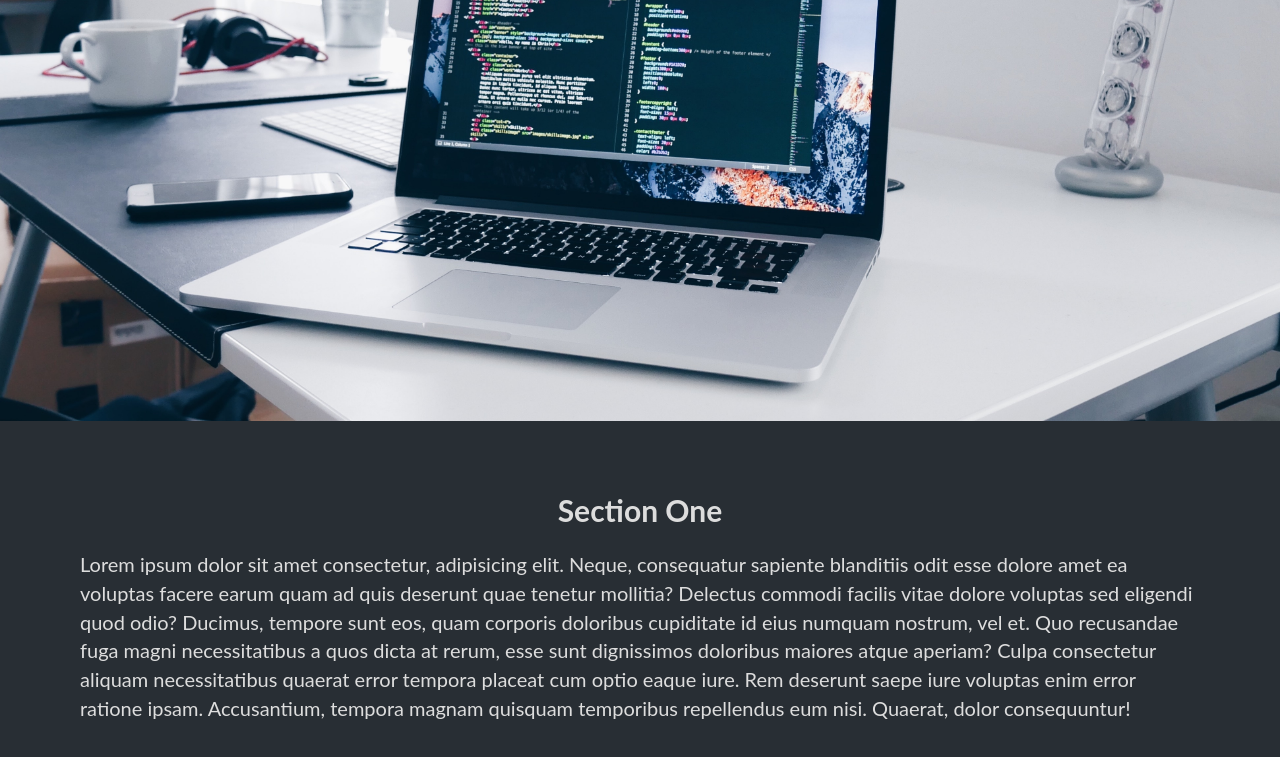
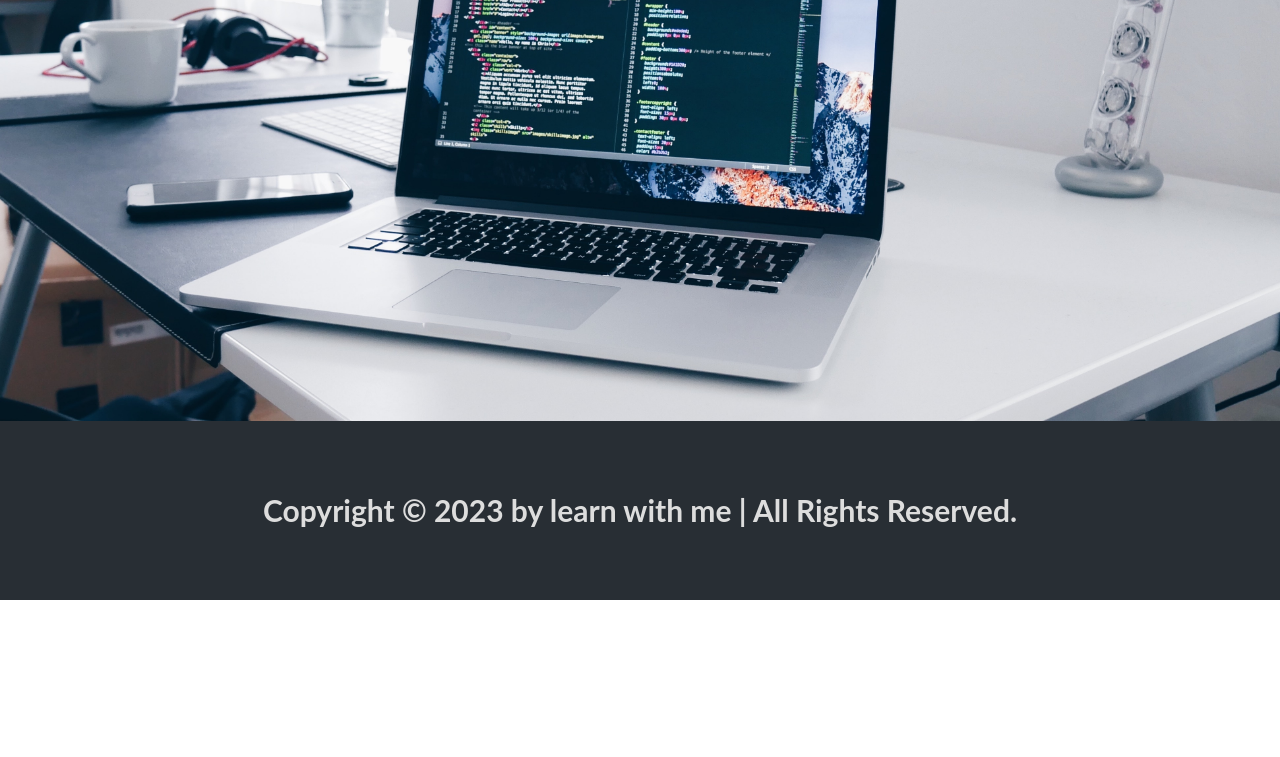
Before and after one commit to mandalnitish01/HTML-CSS-projects, a plain HTML site: page Parallax website/index.html in a window 1280 px wide. Shown: the part 3864-4621 px from the top of the page. After the commit the page ends 4464 px from the top, so only its background shows below. Drawn offline with Linux system fonts and the light colour scheme.

Commit message:
paralex website

```diff
--- a/Parallax website/index.html
+++ b/Parallax website/index.html
@@ -55,8 +55,7 @@
         </div>
     </section>
     <section class="section section-light">
-        <h2>Section One</h2>
-        <p>Lorem ipsum dolor sit amet consectetur, adipisicing elit. Neque, consequatur sapiente blanditiis odit esse dolore amet ea voluptas facere earum quam ad quis deserunt quae tenetur mollitia? Delectus commodi facilis vitae dolore voluptas sed eligendi quod odio? Ducimus, tempore sunt eos, quam corporis doloribus cupiditate id eius numquam nostrum, vel et. Quo recusandae fuga magni necessitatibus a quos dicta at rerum, esse sunt dignissimos doloribus maiores atque aperiam? Culpa consectetur aliquam necessitatibus quaerat error tempora placeat cum optio eaque iure. Rem deserunt saepe iure voluptas enim error ratione ipsam. Accusantium, tempora magnam quisquam temporibus repellendus eum nisi. Quaerat, dolor consequuntur!</p>
+        <h2>Copyright &copy; 2023 by learn with me | All Rights Reserved.</h2>
 
     </section>
 
```
